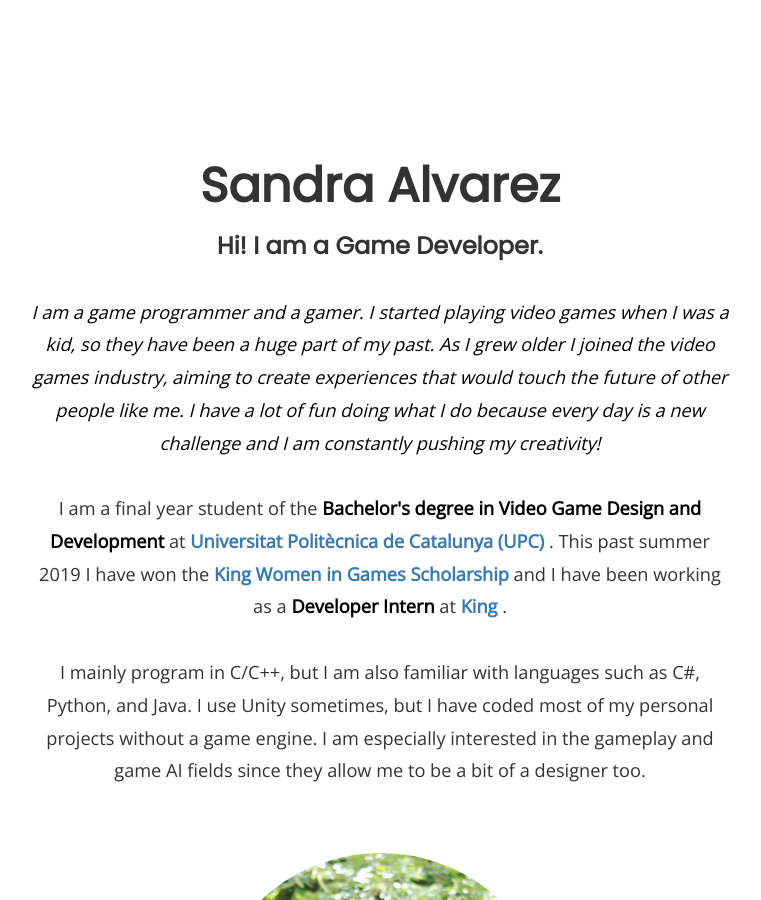
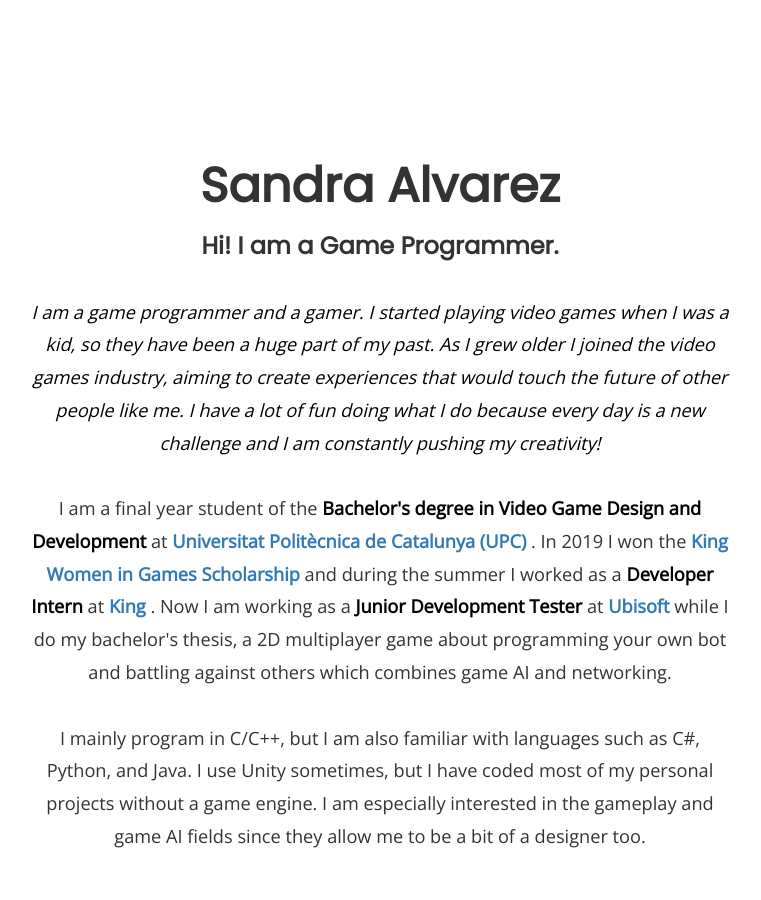
Before and after one commit to Sandruski/sandruski.github.io, a Jekyll site: the page built from _posts/2019-01-23-hot-box.md, in a window 1280 px wide and 900 px high. Shown: the whole window, without its empty margins (260-1021 px from the left). Built offline with Jekyll 4.4.1, drawn with Linux system fonts in a browser that asks for light colours; nearby versions of some CDN libraries.

Commit message:
Add Junior Development Tester work and Global Game Jam 2020 game

```diff
--- a/_config.yml
+++ b/_config.yml
@@ -14,7 +14,7 @@
 # You can create any custom variable you would like, and they will be accessible
 # in the templates via {{ site.myvariable }}.
 title: 'Sandra Alvarez'
-description: 'Hi! I am a Game Developer.'
+description: 'Hi! I am a Game Programmer.'
 email: 'sandruskiag@gmail.com'
 baseurl: '' # the subpath of your site, e.g. /blog
 url: 'https://sandruski.github.io' # the base hostname & protocol for your site, e.g. http://example.com
--- a/_data/about.yml
+++ b/_data/about.yml
@@ -8,11 +8,16 @@ university_degree: Bachelor's degree in Video Game Design and Development
 university_name: Universitat Politècnica de Catalunya (UPC)
 university_url: https://www.citm.upc.edu/
 
-king_scholarship_intro: This past summer 2019 I have won the
-king_intro: and I have been working as a
+king_scholarship_intro: In 2019 I won the
+king_intro: and during the summer I worked as a
 king: King
 king_role: Developer Intern
 king_scholarship: King Women in Games Scholarship
 king_url: https://king.com/
 king_scholarship_url: https://king.com/es/jobs/students/scholarships/gdc-2019/winners
+
+ubisoft_intro: Now I am working as a
+ubisoft: Ubisoft
+ubisoft_role: Junior Development Tester
+ubisoft_url: https://www.ubisoft.com/
 ---
--- a/_includes/about.html
+++ b/_includes/about.html
@@ -42,6 +42,20 @@ at
 </element>
 .
 
+{{ site.data.about.ubisoft_intro }}
+<element class="highlight">
+    <element class="gs">
+    {{ site.data.about.ubisoft_role }}
+    </element>
+</element>
+at
+<element class="highlight">
+    <element class="gs">
+        <a href="{{ site.data.about.ubisoft_url }}">{{ site.data.about.ubisoft }}</a>
+    </element>
+</element>
+while I do my bachelor's thesis, a 2D multiplayer game about programming your own bot and battling against others which combines game AI and networking.
+
 <br><br>
 
 {{ site.data.about.outro }}
--- a/_posts/2019-01-23-hot-box.md
+++ b/_posts/2019-01-23-hot-box.md
@@ -2,11 +2,11 @@
 layout: inner
 date: 2019-01-23
 type: gamejam
-position: right
+position: left
 
 title: 'Hot Box'
 year: '2019'
-description: 'A 3D party game about passing a box that is going to explode. We developed it in 32 hours for the first edition of the GranCITM Game Jam. It is in C# and has been made in Unity. We were a team of 4 people.'
+description: 'A 3D multiplayer competitive party game about passing a box that is going to explode. We developed it in 32 hours for the first edition of the GranCITM Game Jam. It is in C# since it was made in Unity. We were a team of 4 people.'
 individual_contribution:
     - Gameplay
     - Camera system (Cinemachine)
```
Also changed, not shown: _posts/2018-12-16-byte.md (+1 -1 lines), _posts/2020-02-02-repairs-in-20-seconds.md (added, +20 -0 lines), phantom.gemspec, 1 other file.
